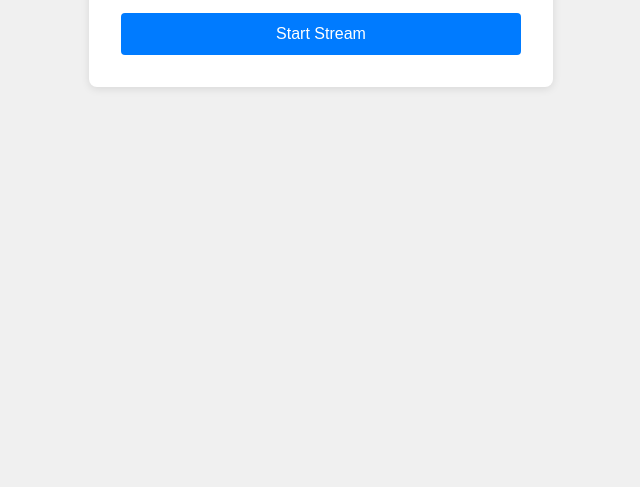
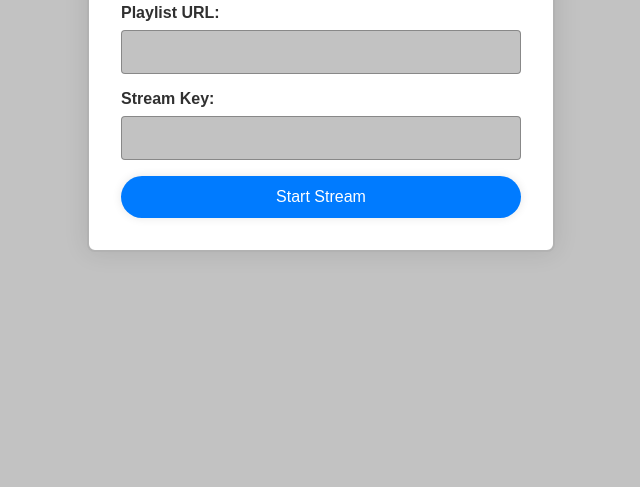
Before and after one commit to TheDoctorTTV/247-steam, an Electron app: page index.html in a window 1280 px wide. Shown: the part 313-800 px from the top of the page, without its empty margins (319-959 px from the left). Drawn offline with nearby package versions, Linux system fonts and the light colour scheme.

Commit message:
Updated readme and CSS

```diff
--- a/styles.css
+++ b/styles.css
@@ -1,22 +1,61 @@
-body {
-  font-family: Arial, sans-serif;
+* {
     margin: 0;
     padding: 0;
-  background-color: #f0f0f0;
 }
 
+:root {
+    --text-color: #303030;
+    --background-color: #c2c2c2;
+    --card-bg: #fff;
+    --card-shadow: rgba(0, 0, 0, 0.1);
+    --button-bg: #007bff;
+    --button-hover-bg: #0056b3;
+    --border-color: rgba(0, 0, 0, 0.3);
+    --font-size-base: 1rem;
+    --font-size-large: 1.25rem;
+    --radius: 8px;
+}
+
+.darkmode {
+    --text-color: #979797;
+    --background-color: #1b1b1b;
+    --card-bg: #2b2b2b;
+    --card-shadow: rgba(255, 255, 255, 0.1);
+    --button-bg: #a8a8a8;
+    --button-hover-bg: #777;
+    --border-color: rgba(255, 255, 255, 0.3);
+}
+
+body {
+    font-family: Kodchasan, Arial, sans-serif;
+    background-color: var(--background-color);
+    color: var(--text-color);
+    min-height: 100vh;
+    display: flex;
+    justify-content: center;
+    align-items: center;
+    transition: background-color 0.5s ease, color 0.5s ease;
+}
+
+/* Main card */
 .app {
     width: 400px;
-  margin: 5rem auto;
-  background: #fff;
+    margin: 2rem;
+    background: var(--card-bg);
     padding: 2rem;
-  border-radius: 8px;
-  box-shadow: 0 2px 8px rgba(0, 0, 0, 0.1);
+    border-radius: var(--radius);
+    box-shadow: 0 0 25px var(--card-shadow);
+    border: 2px solid var(--border-color);
 }
 
+/* Typography */
 .app h1 {
-  margin-top: 0;
+    margin-bottom: 1.5rem;
     text-align: center;
+    background: linear-gradient(90deg, rgba(149, 0, 255, 1) 0%, rgba(255, 0, 0, 1) 50%);
+    background-clip: text;
+    color: transparent;
+    font-size: var(--font-size-large);
 }
 
 .app div {
@@ -30,24 +69,31 @@ body {
     font-weight: bold;
 }
 
+/* Inputs */
 .app input {
-  padding: 0.5rem;
-  font-size: 1rem;
-  border: 1px solid #ccc;
+    padding: 0.75rem;
+    font-size: var(--font-size-base);
+    border: 1px solid var(--border-color);
     border-radius: 4px;
+    background: var(--background-color);
+    color: var(--text-color);
 }
 
+/* Buttons */
 .app button {
     padding: 0.75rem;
     width: 100%;
-  background-color: #007bff;
+    background: var(--button-bg);
     border: none;
     color: #fff;
-  font-size: 1rem;
-  border-radius: 4px;
+    font-size: var(--font-size-base);
+    border-radius: 25px;
     cursor: pointer;
+    transition: background-color 0.3s ease, box-shadow 0.3s ease;
+    box-shadow: 0 0 10px var(--card-shadow);
 }
 
 .app button:hover {
-  background-color: #0056b3;
+    background-color: var(--button-hover-bg);
+    box-shadow: 0 0 20px var(--card-shadow);
 }
```
Also changed, not shown: README.md. Lines whose indentation alone changed are shown as unchanged.
